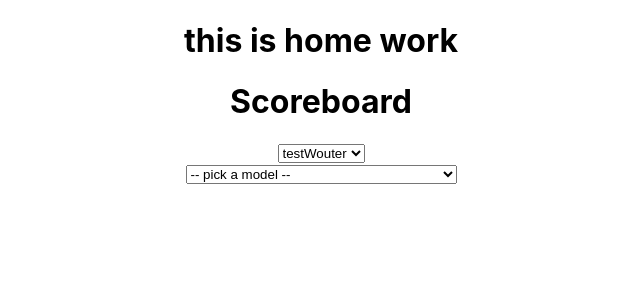
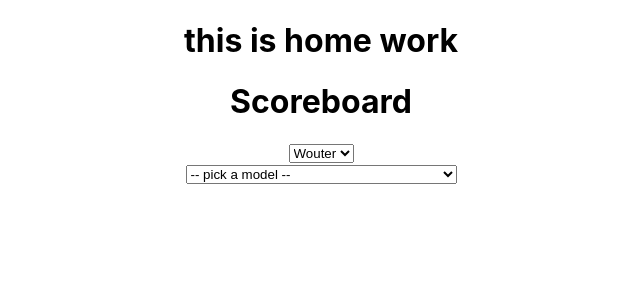
Before and after one commit to rezaakil/homework3, a React (Create React App) app: page / in a window 1280 px wide. Shown: the top 300 px of the page, without its empty margins (319-959 px from the left). Built offline with nearby package versions, Linux system fonts and the light colour scheme.

Commit message:
working with objects

```diff
--- a/src/App.js
+++ b/src/App.js
@@ -1,6 +1,6 @@
 import React, { Component } from 'react';
 import './App.css';
-import PropTypes from 'prop-types'
+//import PropTypes from 'prop-types'
 
 
 class App extends Component {
@@ -27,36 +27,73 @@ class App extends Component {
 }
 const players = [
   {
+    key:1,
     id: 1,
     name: 'Wouter',
     score: 2
   },
   {
+    key:2,
     id: 2,
     name: 'Mimi',
     score: 5
   },
   {
+    key:3,
+    id: 3,
+    name: 'Milan',
+    score: 4
+  },
+  {
+    key:4,
     id: 3,
     name: 'Milan',
     score: 4
   }
 ]
 
+
+const playerst = {
+  "Ivel Z3": {
+    manufacturer: "Ivasim",
+    year: 1969,
+    origin: "Croatia"
+  },
+  "Bally Astrocade": {
+    manufacturer: "Bally Consumer Products",
+    year: 1977,
+    origin: "USA"
+  },
+  "Sord M200 Smart Home Computer": {
+    manufacturer: "Sord Computer Corporation",
+    year: 1971,
+    origin: "Japan"
+  },
+  "Commodore 64": {
+    manufacturer: "Commodore",
+    year: 1982,
+    origin: "USA"
+  }
+}
+//const breeds = Object.keys(player.name)
+
 class Scoreboard extends Component {
 
   renderPlayer(player) {
     return <Player
-      name={player.name}
-      score={player.score}
+      key={Object.values(player.key)}
+
+      name={Object.values(player.name)}
+      data={Object.values(player)}
     />
   }
+
 
   render() {
     return (
       <div className="scoreboard">
         <h1>Scoreboard</h1>
-        <select onClick="">
+        <select>
           {
             players.map(this.renderPlayer)
           }
@@ -73,7 +110,7 @@ class Player extends Component {
     return (
 
 
-        <option value={ this.props.score }> test{ this.props.name }</option>
+        <option value={ this.props.data }>{ this.props.name }</option>
 
     )
   }
@@ -106,7 +143,7 @@ class OptionTag extends Component {
 
   render() {
     return (
-      <option value={ this.props.value }>{ this.props.name }</option>
+      <option value="1">{ this.props.name }</option>
     )
   }
 }
```
